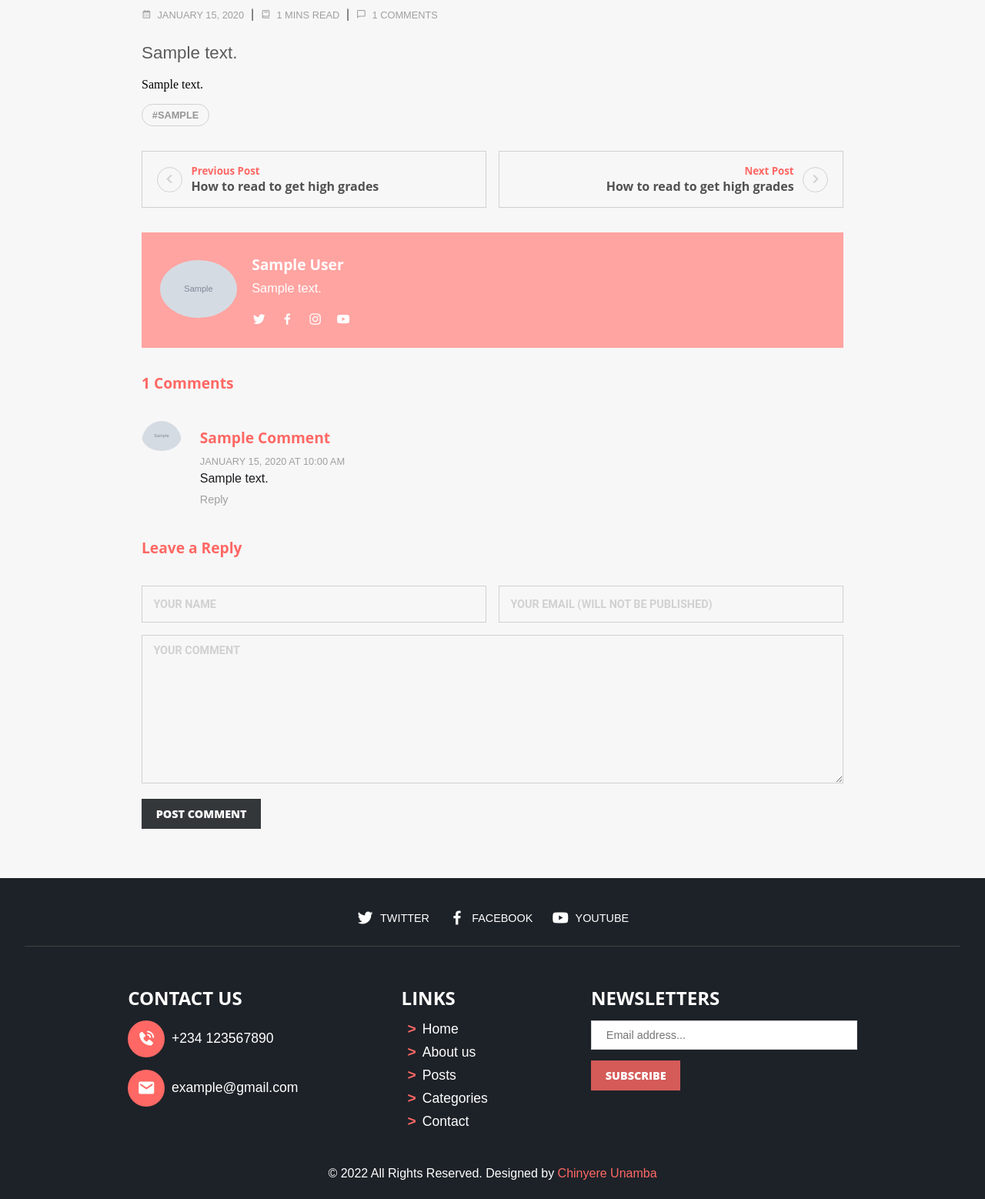
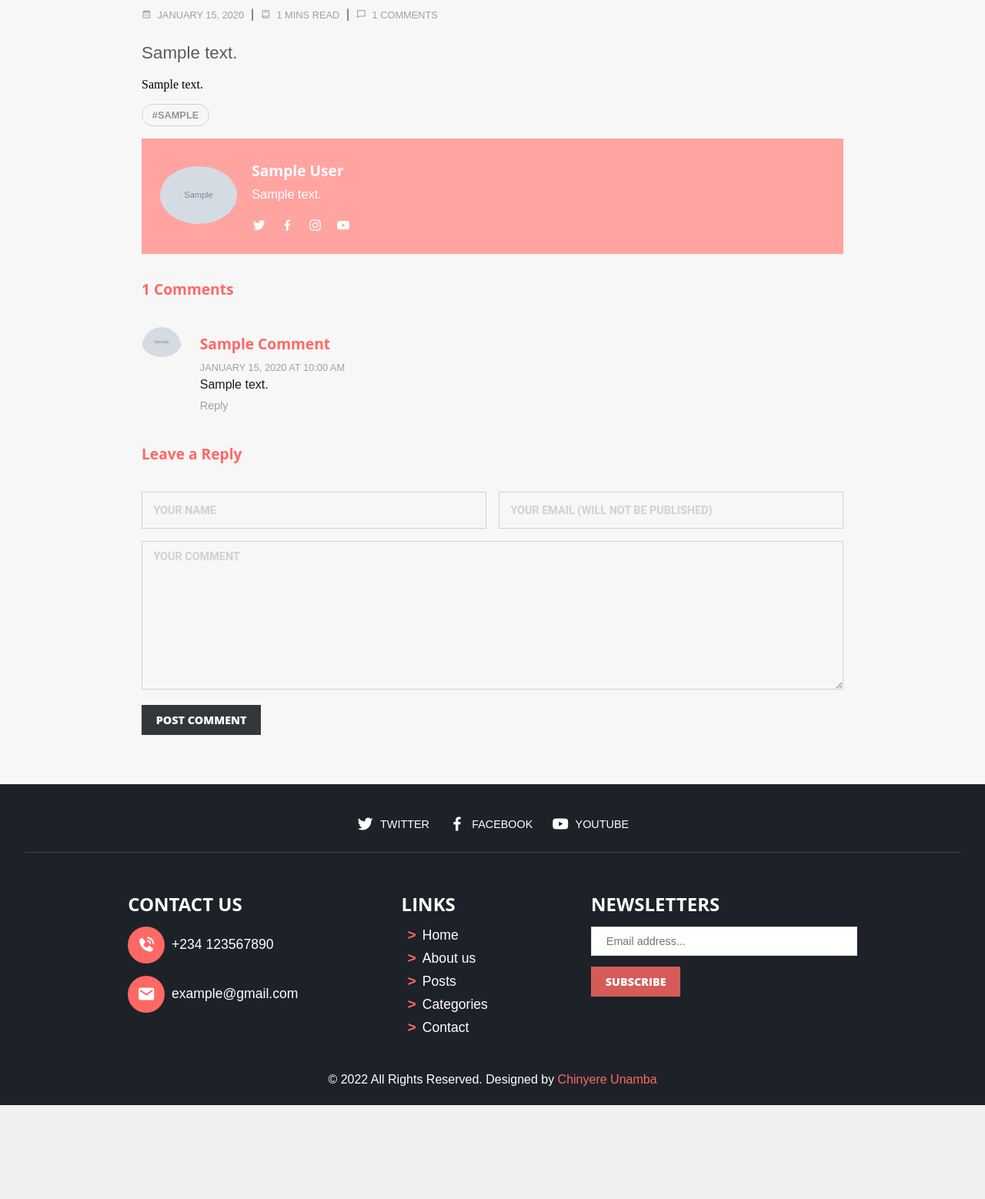
Before and after one commit to chinyereunamba/blog-website, a Django app: a page that uses templates/base/post.html in a window 1280 px wide. Shown: the part 560-2118 px from the top of the page at 77% size. After the commit the page ends 1996 px from the top, so only its background shows below. Run offline with Django 4.2, Linux system fonts and the light colour scheme; tables that the repository leaves empty hold one stand-in row (values such as "Sample post"); grey boxes marked "Sample" are stand-in pictures; some libraries are stand-ins or nearby versions.

Commit message:
Almost done

```diff
--- a/templates/base/post.html
+++ b/templates/base/post.html
@@ -32,7 +32,7 @@
                     <div class="text">
                         <div class="text-header">
                             <h4 class="category">{{post.category}}</h4>
-                            <a href="#">
+                            <a href="{% url 'post' post.slug %}">
                                 <h1 class="post-title">{{post.title|title}}</h1>
                             </a>
                             <ul class="user-details">
@@ -65,27 +65,7 @@
 
                 </div>
 
-                <div class="prev-next">
-                    <div class="prev">
-                        <span><a href="#"><i class="bx bx-chevron-left"></i></a></span>
-                        <div>
-                            <a href="{{post.get_next}}">
-                                <h5>Previous Post</h5>
-                                <h3>How to read to get high grades</h3>
-                            </a>
-                        </div>
 
-                    </div>
-                    <div class="next">
-                        <span><a href="#"><i class="bx bx-chevron-right"></i></a></span>
-                        <div>
-                            <a href="#">
-                                <h5>Next Post</h5>
-                                <h3>How to read to get high grades</h3>
-                            </a>
-                        </div>
-                    </div>
-                </div>
 
                 <div class="user">
                     <div class="user-img">
```
